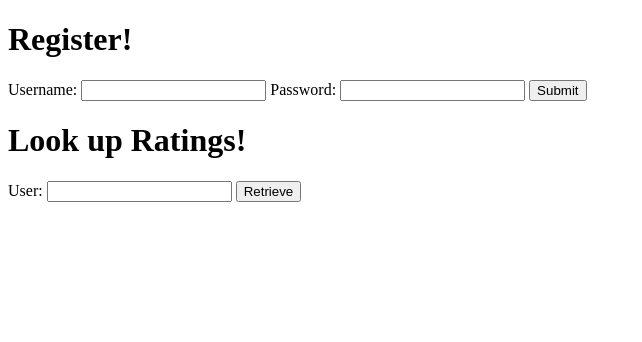
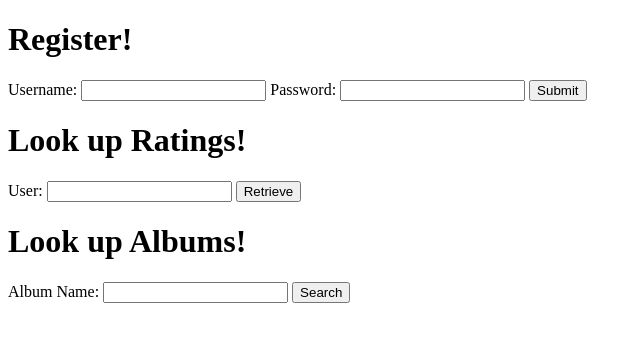
Before and after one commit to trey3p/song-rater-comp33, a Django app: page /index/ in a window 1280 px wide. Shown: the top 342 px of the page, without its empty margins (0-642 px from the left). Run offline with Django 4.2, Linux system fonts and the light colour scheme.

Commit message:
Django (2a and 2b) fully working, added new table albums, and attributes review.

```diff
--- a/hw2/hw2-django/app/forms.py
+++ b/hw2/hw2-django/app/forms.py
@@ -16,7 +16,5 @@ class RatingForm(forms.Form):
     user = forms.CharField(label = 'User', max_length=255)
 
 
-class AlbumForm(ModelForm):
-    class Meta:
-        model = Album
-        fields = ['name']
+class AlbumForm(forms.Form):
+    albumName = forms.CharField(label = 'Album Name', max_length = 255)
--- a/hw2/hw2-django/app/models.py
+++ b/hw2/hw2-django/app/models.py
@@ -32,10 +32,14 @@ class Rating(models.Model):
 class Album(models.Model):
     name = models.CharField(max_length = 255, primary_key = True)
     artist = models.ForeignKey(Artist, on_delete=models.CASCADE)
-    songs = models.JSONField(default = list)
+    songs = models.JSONField(default = list[str])
     releaseDate = models.DateField()
 
     def str(self):
-        return '%s by %s was released on %s' % (self.name,
+        s =''
+        for song in self.songs:
+            s += song + '\n'
+
+        return '%s by %s was released on %s.' % (self.name,
                                                 self.artist.strArtist(),
                                                 self.releaseDate)
--- a/hw2/hw2-django/app/templates/index.html
+++ b/hw2/hw2-django/app/templates/index.html
@@ -14,7 +14,7 @@
     <form method="get">
         {% csrf_token %}
         {{ RatingForm }}
-        <input type="submit" value="Retrieve">
+        <input type="submit" value="Retrieve" name="Retrieve">
         {% if ratings %}
         <table>
             {% for rating in ratings %}
@@ -26,25 +26,31 @@
         {% endif %}
     </form>
 
-    <!-- <h1>Look up Albums!</h1>
+    <h1>Look up Albums!</h1>
     <form method="get">
         {% csrf_token %}
         {{ AlbumForm }}
-        <input type="submit" value="Search">
-        {% if album %}
+        <input type="submit" value="Search" name="Search">
+        {% if albums %}
         <table>
-            Hello
-            <th>album.name</th>
-             <th>album.releaseDate</th>
-            {% for song in album.songs %}
+            {% for album in albums %}
             <tr>
-                <td>song</td>
+
+                <td>{{album.str}}</td>
+                <table>
+                    Songs: <br>
+                    {% for song in album.songs %}
+                    <tr>
+                        <td>{{song}}</td>
+                    </tr>
+                    {% endfor %}
+                </table>
             </tr>
             {% endfor %}
         </table>
         {% endif %}
     </form>
-     -->
+
 
 </body>
 </html>
--- a/hw2/hw2-django/app/views.py
+++ b/hw2/hw2-django/app/views.py
@@ -24,11 +24,12 @@ def homepage(request):
             user = form.save()
             messages.success(request, "Registration successful!")
             return render(request, 'index.html', {'UserForm': UserForm,
-                                        'RatingForm': RatingForm})
+                                        'RatingForm': RatingForm,
+                                        'AlbumForm': AlbumForm})
 
         messages.error(request, 'Registration unsuccessful.')
-    # if a GET (or any other method) we'll create a blank form
-    elif request.method == 'GET':
+
+    elif request.method == 'GET' and 'Retrieve' in request.GET:
         form = RatingForm(request.GET)
 
         if form.is_valid():
@@ -37,9 +38,25 @@ def homepage(request):
 
             return render(request, 'index.html', {'UserForm': UserForm,
                                                 'RatingForm': RatingForm,
+                                                'AlbumForm': AlbumForm,
                                                 'ratings': ratings})
+
+    elif request.method == 'GET' and 'Search' in request.GET:
+        form = AlbumForm(request.GET)
+        messages.success(request, 'In search!')
+
+        if form.is_valid():
+            messages.success(request, 'Search successful!')
+            albums = Album.objects.filter(name = form.cleaned_data.get('albumName'))
+
+            return render(request, 'index.html', {'UserForm': UserForm,
+                                        'RatingForm': RatingForm,
+                                        'AlbumForm': AlbumForm,
+                                        'albums': albums})
+
 
 
 
     return render(request, 'index.html', {'UserForm': UserForm,
-                                        'RatingForm': RatingForm})
+                                        'RatingForm': RatingForm,
+                                        'AlbumForm': AlbumForm})
```
Also changed, not shown: hw2/hw2-django/app/migrations/0004_alter_album_songs.py (added), hw2/hw2-django/app/migrations/0005_remove_album_songs.py (added), hw2/hw2-django/app/migrations/0006_album_songs.py (added), hw2/hw2-django/db.sqlite3.
